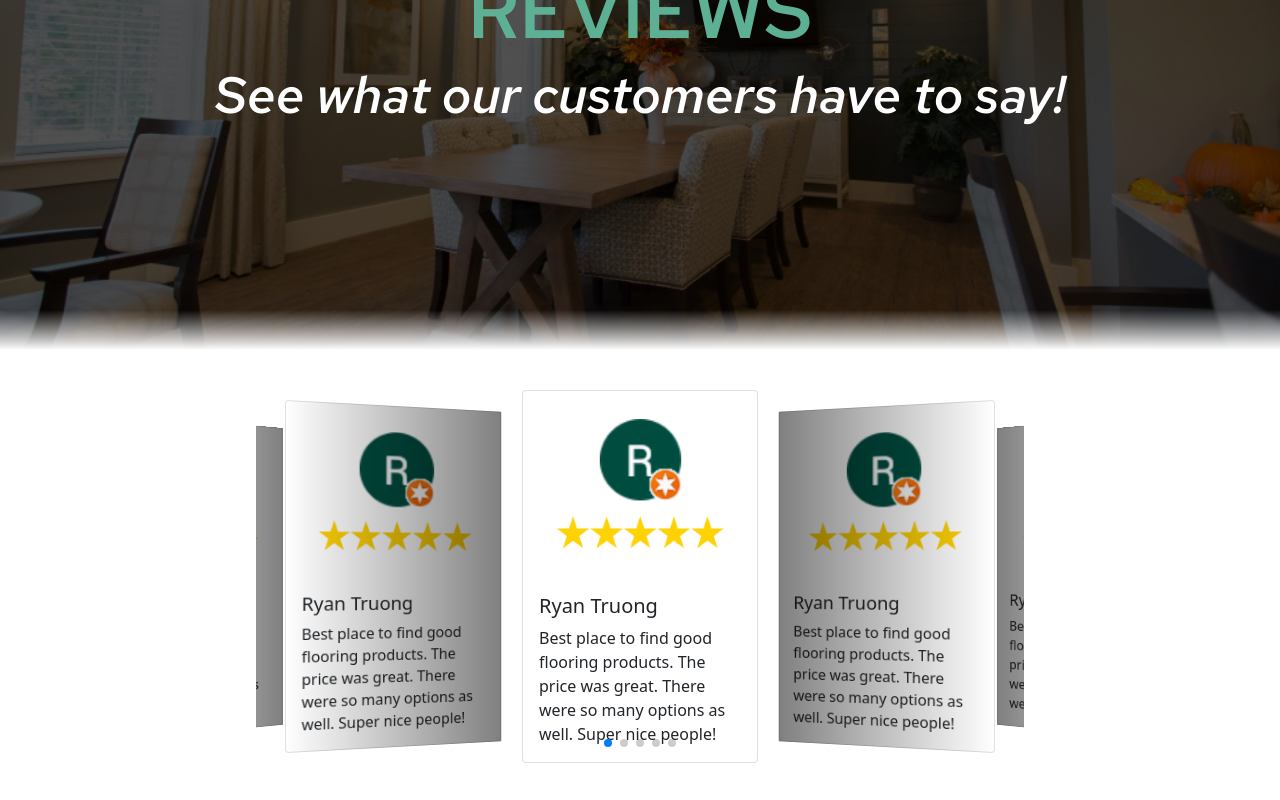
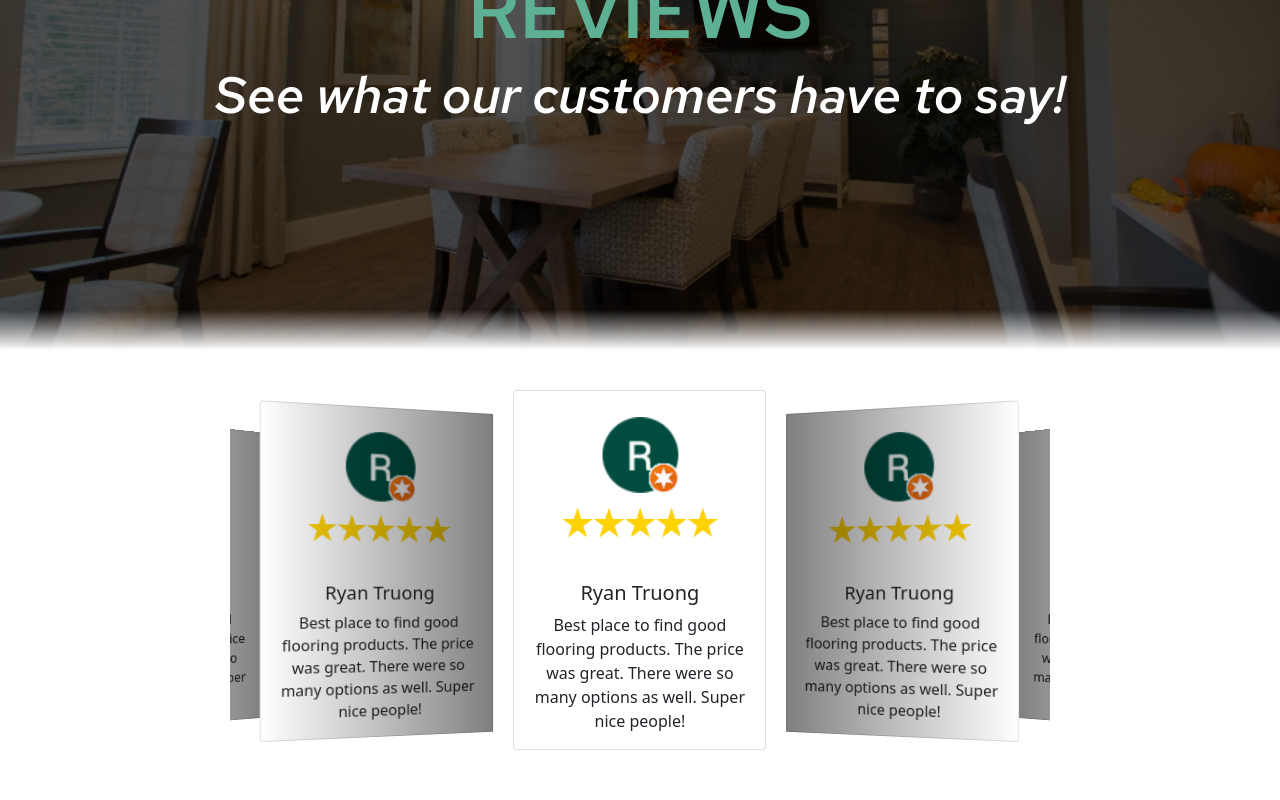
Before and after one commit to rmbass3/overstock_app, a React (Create React App) app: page / in a window 1280 px wide. Shown: the part 7623-8423 px from the top of the page. Before the commit the page ends 8386 px from the top, so only its background shows below. Built offline with nearby package versions, Linux system fonts and the light colour scheme.

Commit message:
Fixed carousel adjustment for reviews

```diff
--- a/src/App.css
+++ b/src/App.css
@@ -401,12 +401,24 @@
 
 /* Reviews */
 .reviews-swiper-container {
-  margin: 0 20vw;
+  margin: 0 18vw;
+  max-width: 1200px;
+  text-align: center;
 }
 
 .reviews-swiper-container .swiper-slide {
   max-width: 400px;
+  margin-bottom: 50px;
   /* min-width: 200px; */
+}
+
+.card .card-img-top {
+  width: clamp(100px, 17vw, 300px);
+  margin: 0 auto;
+}
+
+.card {
+
 }
 
 
--- a/src/components/Reviews.js
+++ b/src/components/Reviews.js
@@ -35,7 +35,7 @@ function Reviews (props) {
       <div className="gradient-trans trans-top" />
       <div className="reviews-swiper-container">
           <Swiper
-            modules={[Pagination, EffectCoverflow]}
+            modules={[EffectCoverflow]}
             effect={'coverflow'}
             grabCursor={true}
             centeredSlides={true}
@@ -51,8 +51,6 @@ function Reviews (props) {
             loop={true}
             loopFillGroupWithBlank={true}
             className="reviews-swiper"
-            pagination={true}
-
           >
             <SwiperSlide>
               <Card>
```
